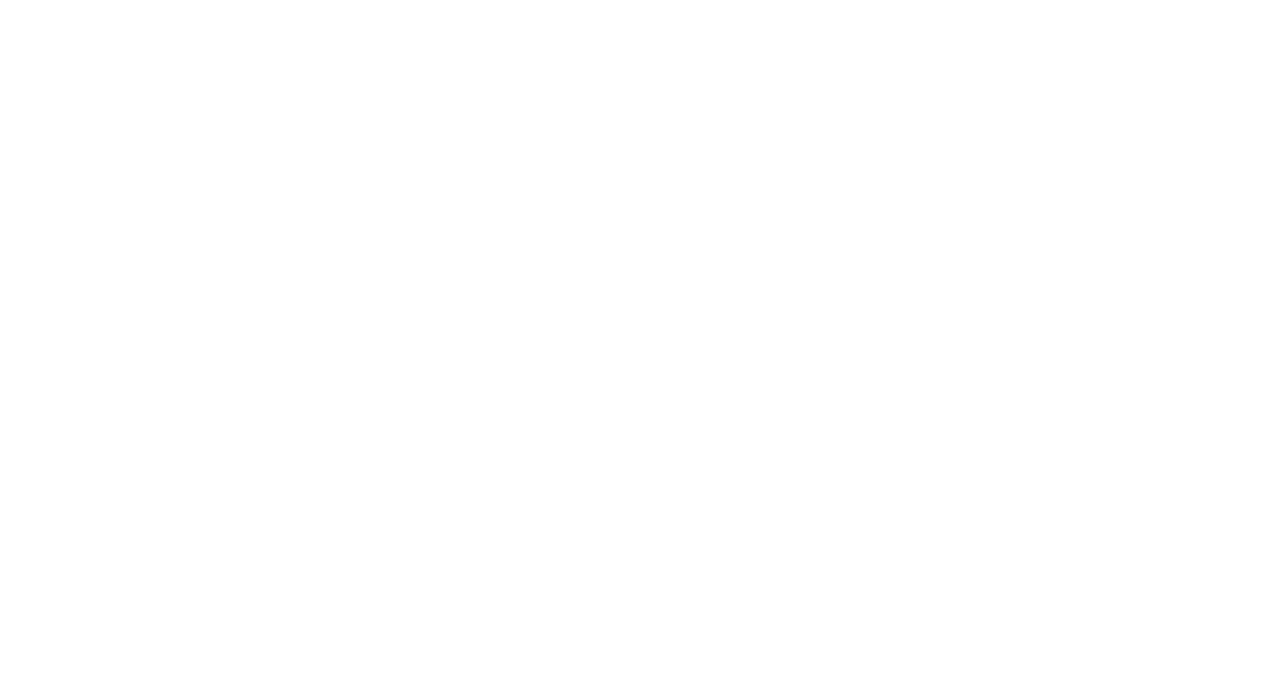
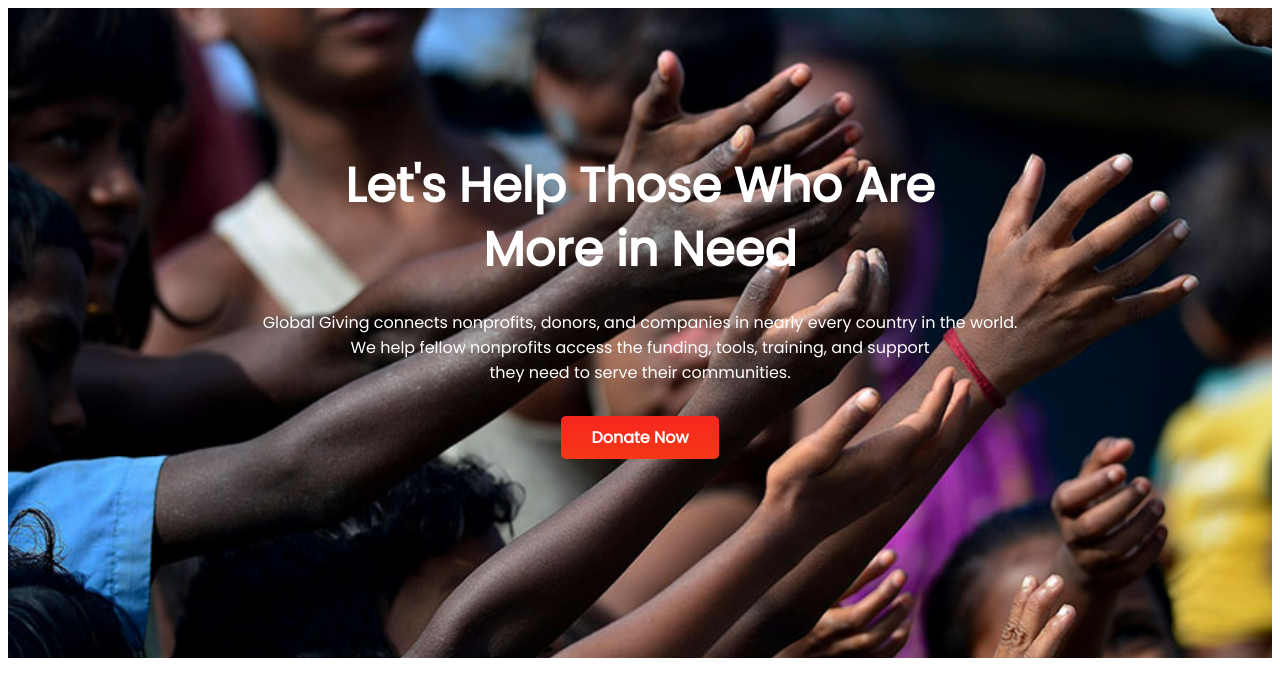
Before and after one commit to mohsin1905051/donate-today, a plain HTML site: page index.html in a window 1280 px wide. Drawn offline with Linux system fonts and the light colour scheme.

Commit message:
head section

```diff
--- a/index.html
+++ b/index.html
@@ -9,9 +9,29 @@
     <link rel="preconnect" href="https://fonts.gstatic.com" crossorigin>
     <link href="https://fonts.googleapis.com/css2?family=Poppins&display=swap" rel="stylesheet">
     <title>DONATE TODAY</title>
+    <link rel="stylesheet" href="style.css">
 </head>
 
 <body>
+    <section class="header">
+        <div class="head-intro">
+            <h1 class="head-text-bold">Let's Help Those Who Are </h1>
+            <h1 class="head-text-bold">More in Need</h1>
+            <p class="head-text-small">
+                Global Giving connects nonprofits, donors, and companies in nearly every country in the world. <br> We
+                help
+                fellow
+                nonprofits access the funding, tools, training, and support <br> they need to serve their communities.
+            </p>
+            <p>
+                <a class="top-button" target="_blank" href="assunnahfoundation.org/donation">Donate Now</a>
+            </p>
+        </div>
+    </section>
+
+
+
+
 
 </body>
 
--- a/style.css
+++ b/style.css
@@ -0,0 +1,37 @@
+body {
+    font-family: 'Poppins', sans-serif;
+}
+
+.header {
+    height: 650px;
+    background-image: url(donation13.jpg);
+    background-repeat: no-repeat;
+    background-size: cover;
+}
+
+.head-intro {
+    text-align: center;
+    padding: 10%;
+}
+
+.head-text-bold {
+    color: white;
+    text-align: center;
+    font-size: 3em;
+    line-height: 0.5em;
+}
+
+.head-text-small {
+    color: white;
+    text-align: center;
+    padding: 0.5em 0em 1.5em 0em;
+}
+
+.top-button {
+    text-decoration: none;
+    background-image: linear-gradient(rgb(247, 38, 31), rgb(245, 56, 22));
+    padding: 10px 30px;
+    border-radius: 5px;
+    color: white;
+    font-weight: 700;
+}
```
Also changed, not shown: donation13.jpg (added), donation6.jpg (added).
